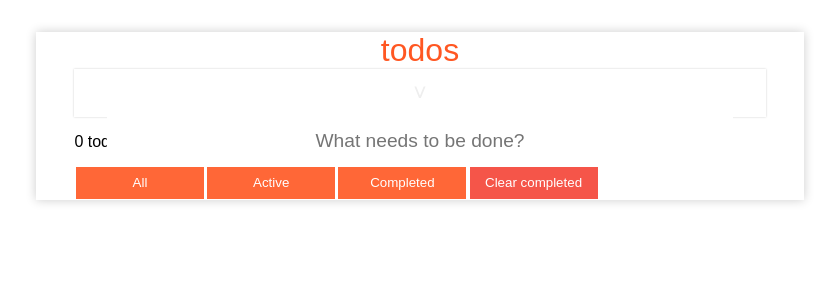
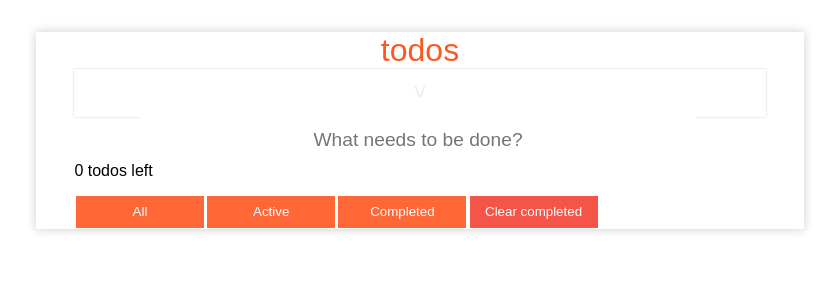
Before and after one commit to IlyaMaslyaev/todos, a React (Create React App) app: page / in a window 1280 px wide. Shown: the top 300 px of the page, without its empty margins (220-1059 px from the left). Built offline with nearby package versions, Linux system fonts and the light colour scheme.

Commit message:
fixed todo text spacing

```diff
--- a/src/App.css
+++ b/src/App.css
@@ -22,12 +22,15 @@
   box-shadow: 0 0 2px rgba(0,0,0,0.2);
 }
 .add-todo-input {
+  float: right;
   border: none;
   color: #757575;
-  width: 90%;
-  height: 95%;
+  width: 80%;
+  height: 90%;
   text-align: center;
+  margin-right: 10%;
   font-size: 1em;
+  outline: 0;
 }
 .complete-all-todos {
   margin: auto;
@@ -73,8 +76,12 @@
   box-shadow: 0 0 2px rgba(0,0,0,0.2);
 }
 .todo-text {
-  display: block;
-  float:left;
+  margin: auto;
+  margin-left: 1rem;
+  word-wrap: break-word;
+  word-break: break-all;
+  margin-right: 1rem;
+  float: left;
 }
 .close-completed-button, .custom-button, .status-button, .close-button {
   color: #ffffff;
```
